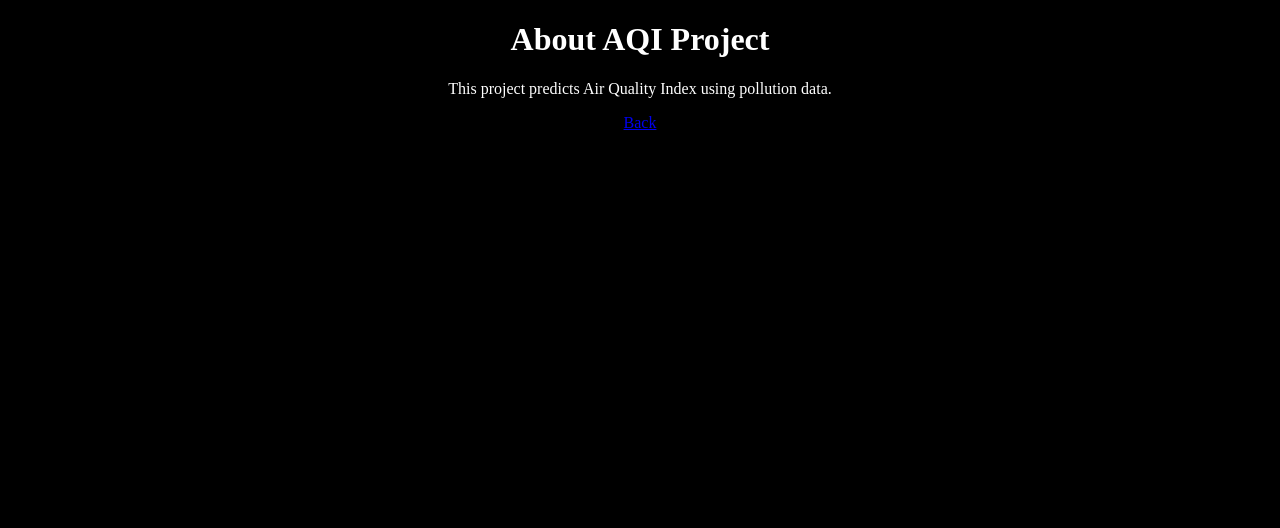
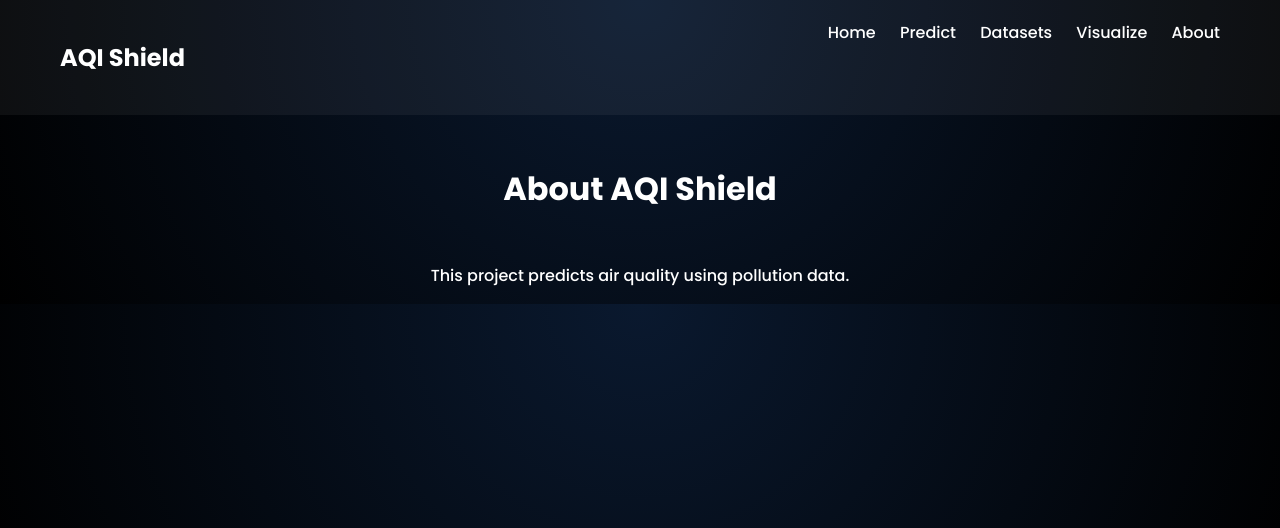
Before and after one commit to atulkumar1016/Air_Quality_Predictor, a Flask app: page /about in a window 1280 px wide. Shown: the top 528 px of the page. Run offline with Flask 3, Linux system fonts and the light colour scheme.

Commit message:
Redesign About page with new styles and navigation

```diff
--- a/templates/about.html
+++ b/templates/about.html
@@ -2,13 +2,41 @@
 <html>
 <head>
 <title>About</title>
+<link href="https://fonts.googleapis.com/css2?family=Poppins:wght@300;500;700&display=swap" rel="stylesheet">
+
+<style>
+body {
+    margin: 0;
+    font-family: 'Poppins', sans-serif;
+    background: radial-gradient(circle at top, #0a192f, #000);
+    color: white;
+}
+nav {
+    display: flex;
+    justify-content: space-between;
+    padding: 20px 60px;
+    background: rgba(255,255,255,0.05);
+}
+nav a { color:white; margin-left:20px; text-decoration:none; }
+h1, p { text-align:center; margin-top:50px; }
+</style>
 </head>
-<body style="background:black;color:white;text-align:center">
 
-<h1>About AQI Project</h1>
-<p>This project predicts Air Quality Index using pollution data.</p>
+<body>
 
-<a href="/">Back</a>
+<nav>
+    <h2>AQI Shield</h2>
+    <div>
+        <a href="/">Home</a>
+        <a href="/predict">Predict</a>
+        <a href="/datasets">Datasets</a>
+        <a href="/visualize">Visualize</a>
+        <a href="/about">About</a>
+    </div>
+</nav>
+
+<h1>About AQI Shield</h1>
+<p>This project predicts air quality using pollution data.</p>
 
 </body>
 </html>
```
